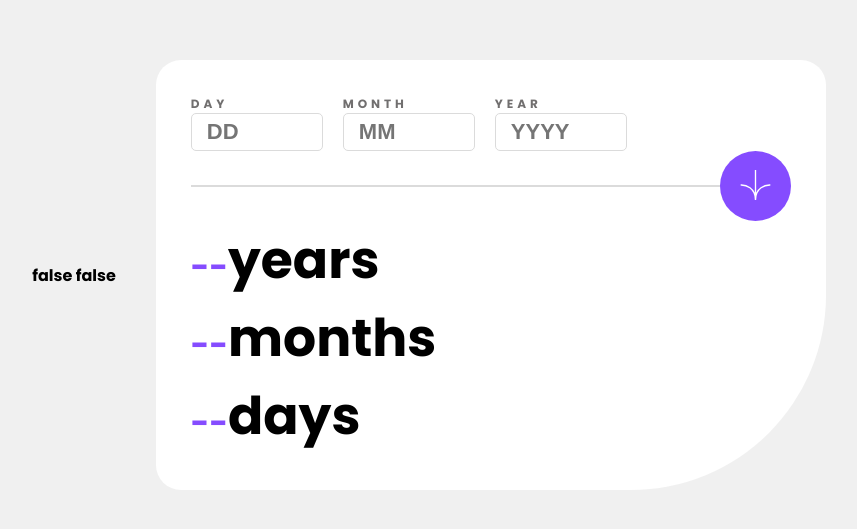
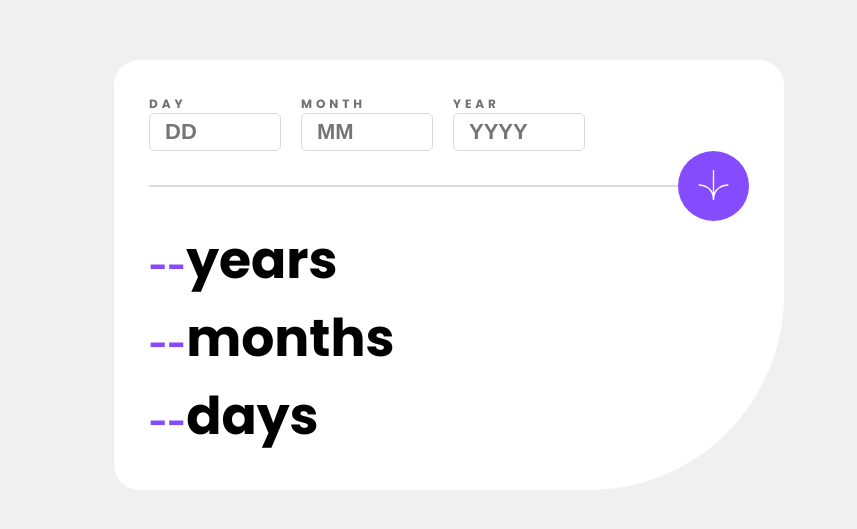
Before and after one commit to Onaopemipo/age-calculator, an Angular app: page / in a window 1280 px wide. Shown: the part 133-662 px from the top of the page, without its empty margins (191-1048 px from the left). Built offline with nearby package versions, Linux system fonts and the light colour scheme.

Commit message:
Latest push

```diff
--- a/src/app/app.component.html
+++ b/src/app/app.component.html
@@ -1,7 +1,4 @@
 <div class="wrapper">
-  <!-- {{this.value}} {{this.dob.day}} {{this.dob.month}} {{this.dob.year}} -->
-  {{this.value}}
-  {{this.validYear}}
   <div class="container">
     <div class="input-items" [ngClass]="{error: value}">
       <div class="item">
```
